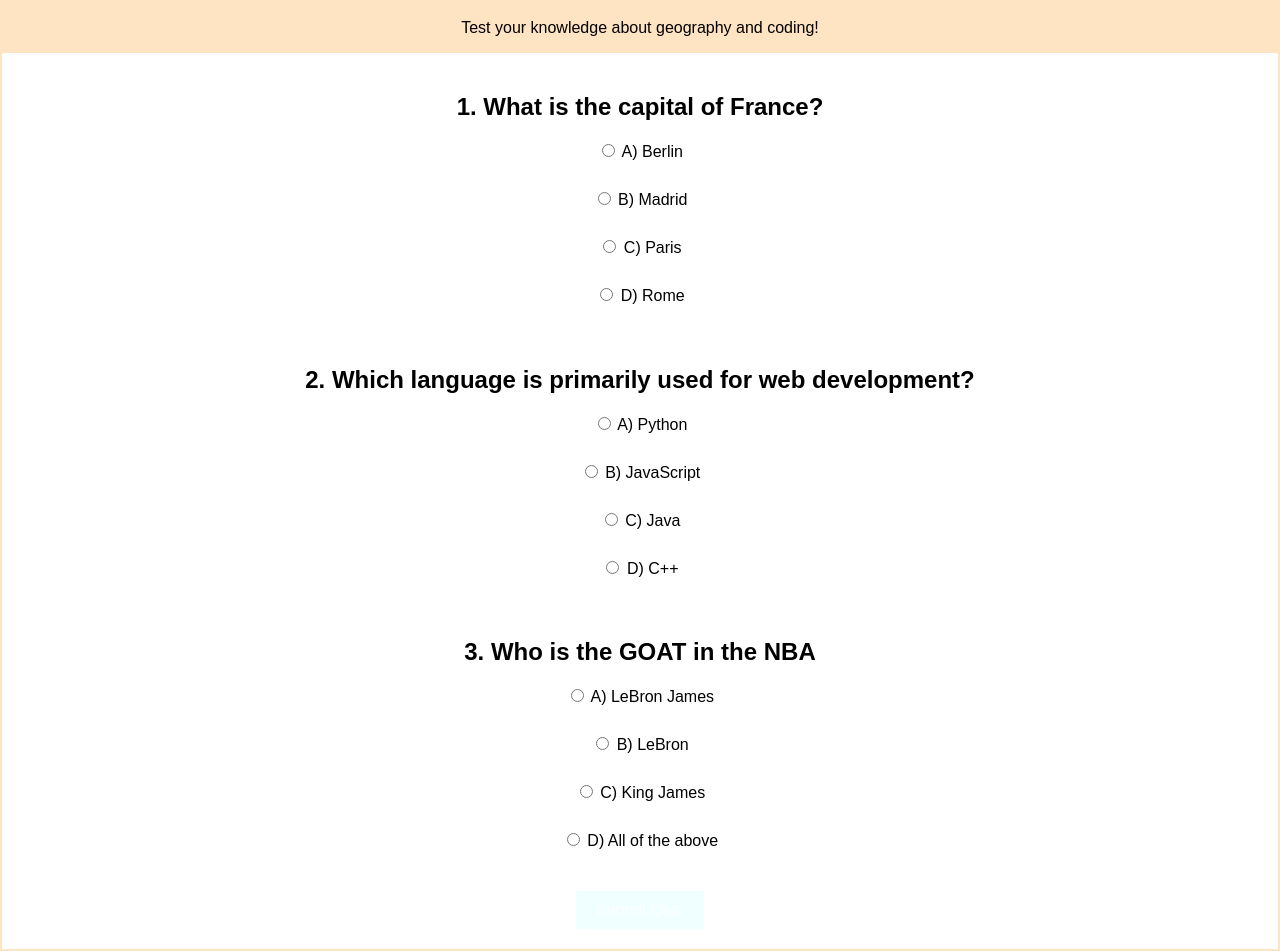
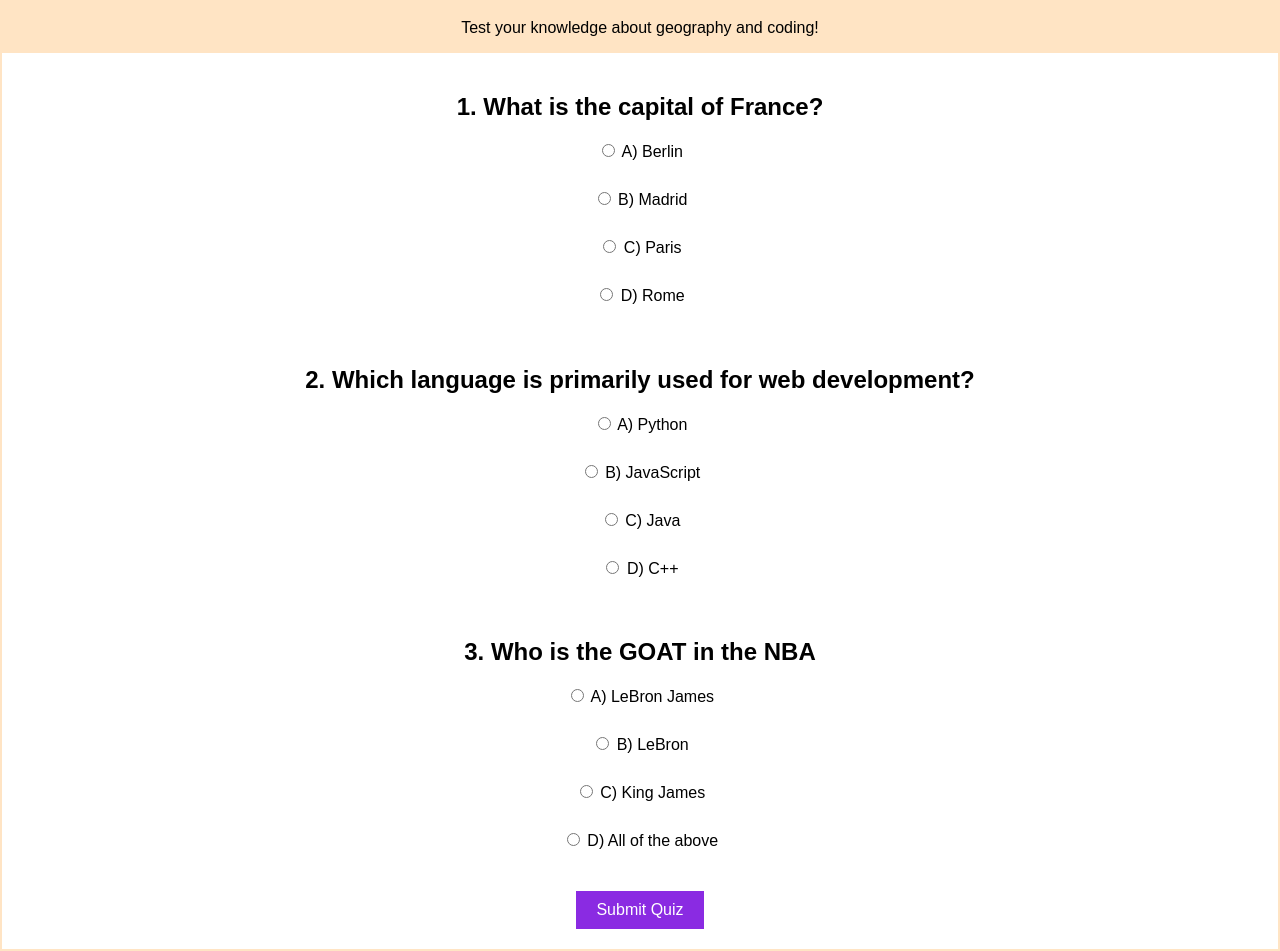
Before and after one commit to ryanumoso2003/interactive-quiz, a plain HTML site: page index.html in a window 1280 px wide. Shown: the part 63-1014 px from the top of the page. Drawn offline with Linux system fonts and the light colour scheme.

Commit message:
Add files via upload

```diff
--- a/index.html
+++ b/index.html
@@ -33,7 +33,7 @@ label {
 }
 
 button {
-    background-color:azure ;
+    background-color:blueviolet ;
     color: white;
     border: none;
     padding: 10px 20px;
```
